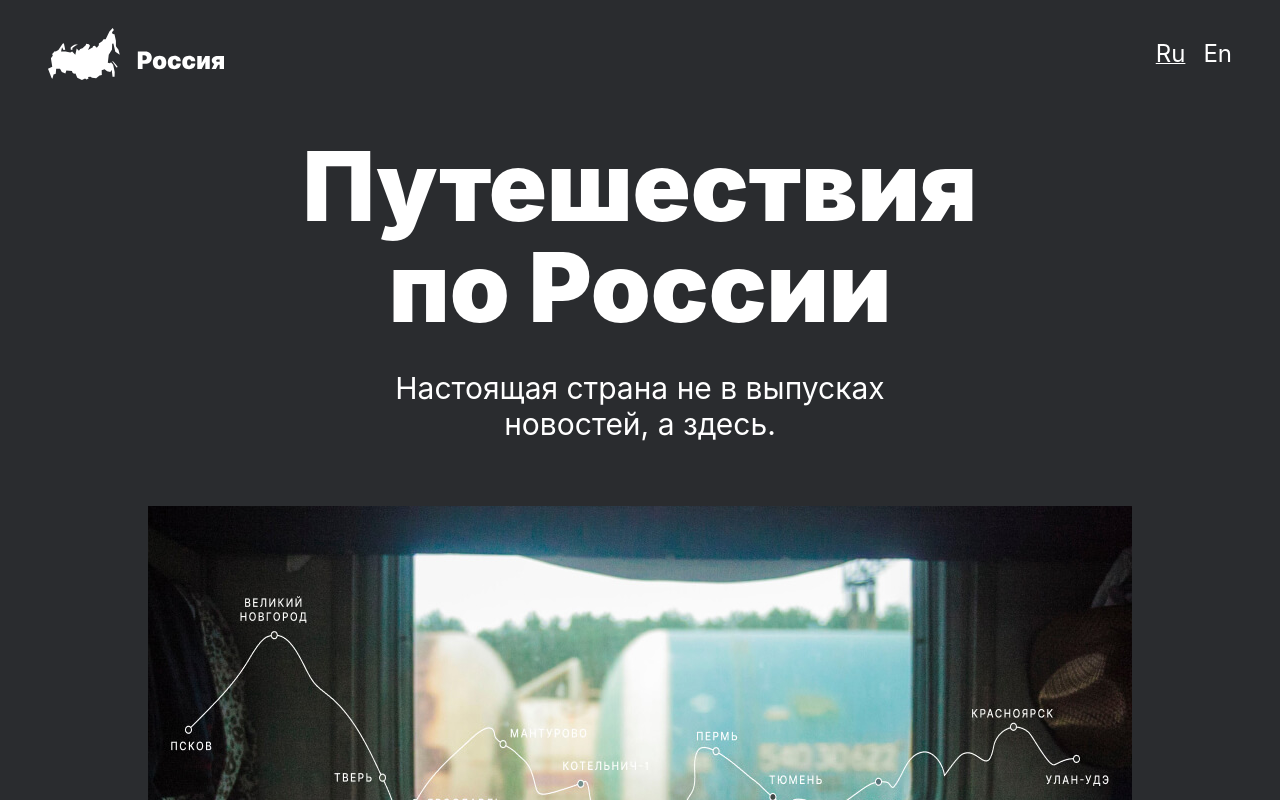
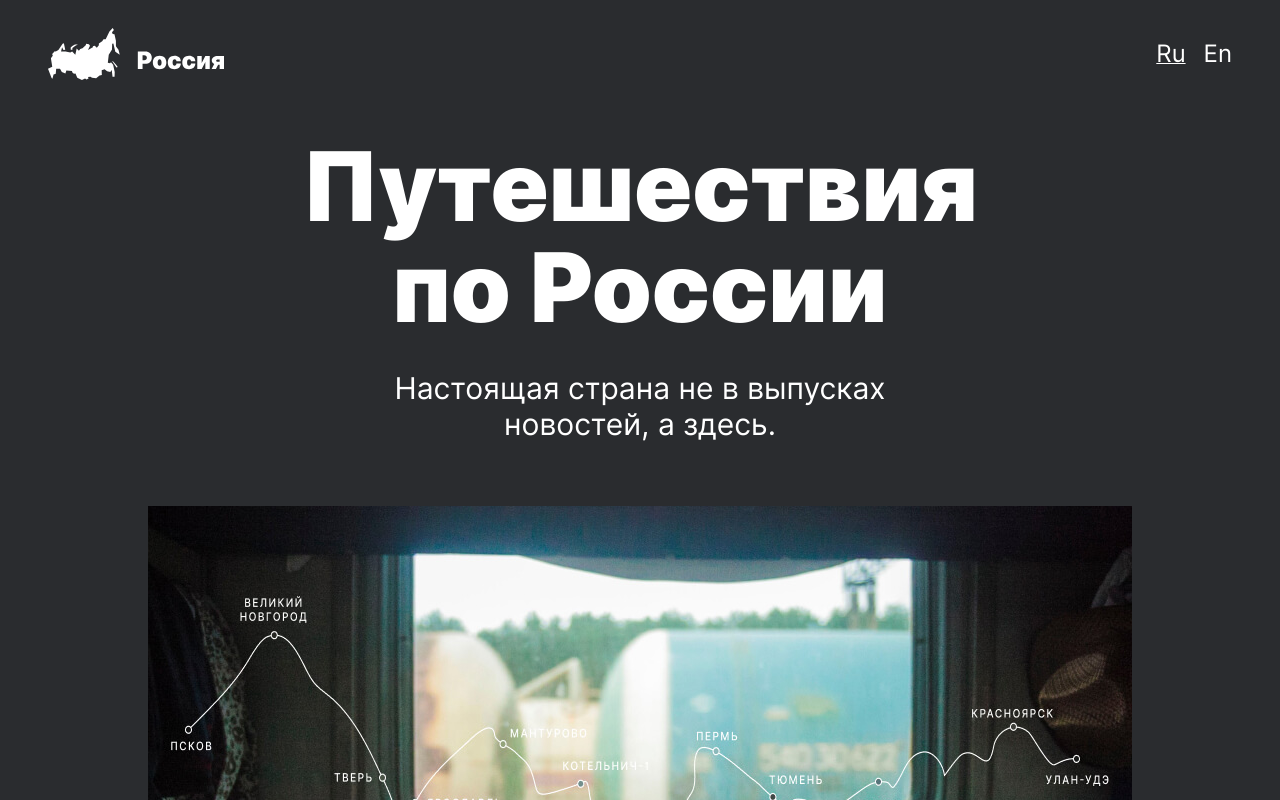
Before and after one commit to ValDig/russian-travel, a plain HTML site: page index.html in a window 1280 px wide. Shown: the top 800 px of the page. Drawn offline with Linux system fonts and the light colour scheme.

Commit message:
подключил шрифты

```diff
--- a/pages/index.css
+++ b/pages/index.css
@@ -1,5 +1,5 @@
 @import url(../vendor/normalize.css);
-@import url(../vendor/normalize.css);
+@import url(../vendor/fonts/inter.css);
 @import url(../blocks/page/page.css);
 @import url(../blocks/header/header.css);
 @import url(../blocks/logo/logo.css);
--- a/vendor/fonts/inter.css
+++ b/vendor/fonts/inter.css
@@ -1,6 +1,6 @@
 @font-face {
-  src: url(../fonts/Inter-Black.woff) format('woff'),
-   url(../fonts/Inter-Regular.woff2) format('woff2');
+  src: url(../fonts/Inter-Regular.woff) format('woff');
+  src: url(../fonts/Inter-Regular.woff2) format('woff2');
    font-family: 'Inter';
    font-style: normal;
    font-weight: normal;
@@ -8,16 +8,16 @@
 
 @font-face {
 
-  src: url(../fonts/Inter-Black.woff) format('woff'),
-    url(../fonts/Inter-Black.woff2) format('woff2');
+  src: url(../fonts/Inter-Black.woff) format('woff');
+  src: url(../fonts/Inter-Black.woff2) format('woff2');
     font-family: 'Inter';
     font-style: normal;
   font-weight: 900;
 }
 
 @font-face {
-  src: url(../fonts/Inter-Bold.woff) format('woff'),
-    url(../fonts/Inter-Bold.woff2) format('woff2');
+  src: url(../fonts/Inter-Bold.woff) format('woff');
+  src: url(../fonts/Inter-Bold.woff2) format('woff2');
     font-family: 'Inter';
     font-style: normal;
     font-weight: bold;
```
